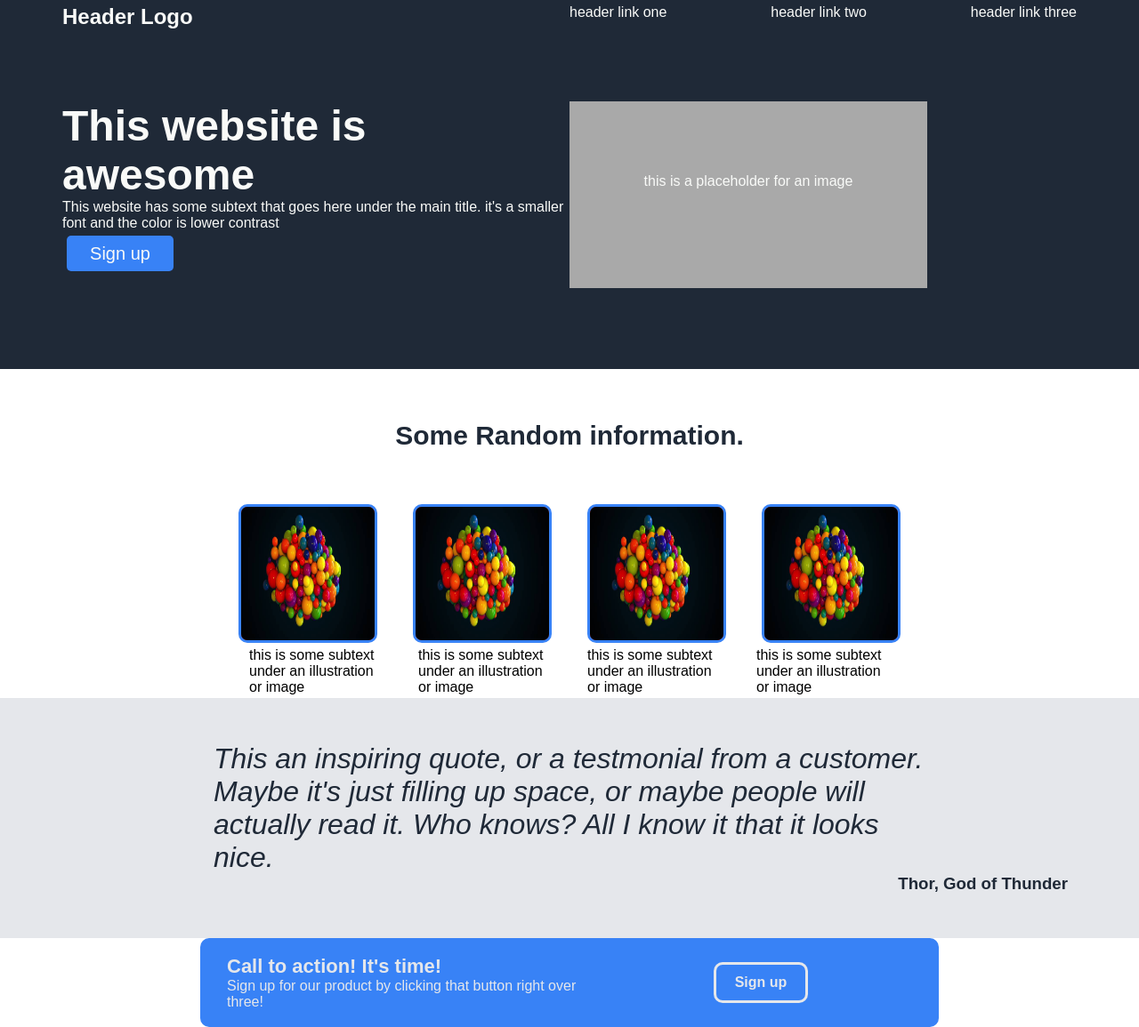
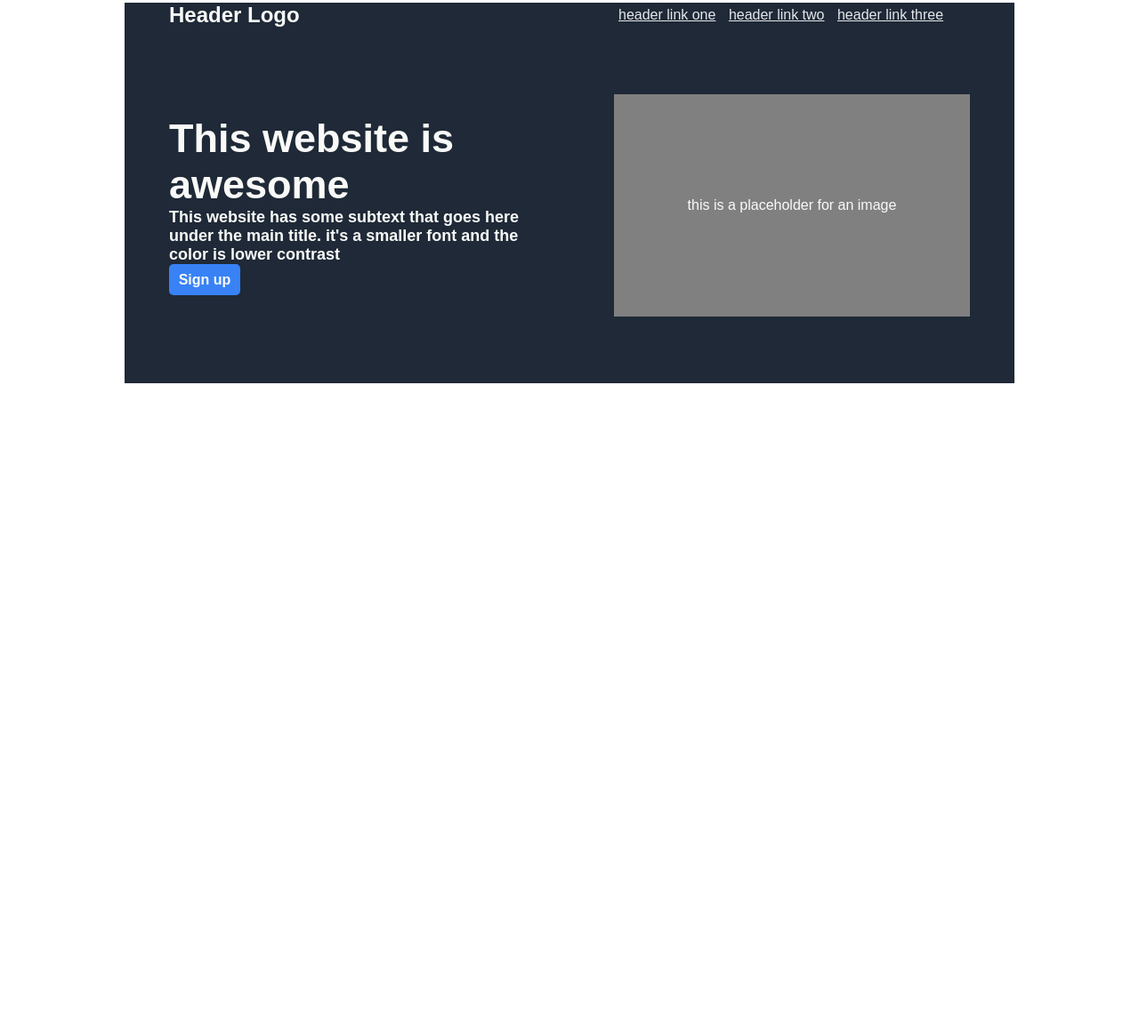
Before and after one commit to wesley-oliveira-bd/odin-landing-page, a plain HTML site: page index.html in a window 1280 px wide. Shown: the part 5-1160 px from the top of the page at 89% size. After the commit the page ends 800 px from the top, so only its background shows below. Drawn offline with Linux system fonts and the light colour scheme.

Commit message:
substituição completa do index.html

```diff
--- a/css/style.css
+++ b/css/style.css
@@ -1,170 +1,105 @@
 @charset "UTF-8";
-* {margin: 0; padding: 0; text-decoration: none;font-family: Arial, Helvetica, sans-serif;}
 
-a {
+*{
+    font-family: Arial, Helvetica, sans-serif;
+}
+
+body {
+    display: flex;
+    justify-content: center;
+}
+
+.cabecalho01 {
+    background-color: #1f2937;
+    width: 1000px;
+}
+
+.cabecalho02 {
+    color: #f9faf8;
+    background-color: #1f2937;
+    width: 1000px;
+    height: 400px;
+}
+
+h2 {
     color: #f9faf8;
 }
 
-h1 {
-    font-size: 48px;
+div.header-logo {
+    color: #f9faf8;
+    font-size: 24px;
+    font-weight: bold;
+    width: 400px;
 }
 
-.menu_sup {
-    background-color: #1f2937;
-    padding: 10px 70px;
-    height: 400px;
-    display: flex;
-    flex-wrap: wrap;
+div.header-link {
+    width: 400px;
 }
 
-.item {
-    color: #f9faf8;
-    padding: 0px;
-    margin: 0px;
-    width: 50%;
+a {
+    color: #e5e7eb;
+    margin: 0px 5px 0px 5px;
 }
 
-.menu02 {
-    display: flex;
-    justify-content: space-between;
+div.cabecalho02 {
+    background-color:#1f2937
+    width: 1000px;
 }
 
-.menu03 {
+div.maintext {
+    width: 400px;
+    height: 250px;
+}
+
+div.image {
+    background-color: gray;
+    width: 400px;
+    height: 250px;
+}
+
+div.text01 {
+    font-size: 45px;
+    font-weight: bold;
+    color: #f9faf8;
+}
+
+div.text02 {
+    font-size: 18px;
+    font-weight: bold;
+    color: #f9faf8;
+}
+
+div.btn01 {
+    height: 35px;
+    width: 80px;
+    color: #f9faf8;
+    font-weight: bolder;
+    border-radius: 5px;
+    background-color: #3882f6;
+}
+
+/*configurações de flexbox*/
+.flexrow {
+    display: flex;
+    flex-direction: row;
+}
+
+.flexcolumn {
     display: flex;
     flex-direction: column;
 }
 
-.signup {
-    background-color: #3882f6;
-    font-size: 20px;
-    height: 40px;
-    width: 120px;
-    margin: 5px;
-    border-radius: 5px;
-    display: flex;
+.align-sac {
+    justify-content: space-around;
+    align-items: center;
+}
+
+.align-cfs {
+    justify-content: center;
+    align-items: flex-start;
+}
+
+.align-cc {
     justify-content: center;
     align-items: center;
 }
-
-.menu04 {
-    background-color: darkgrey;
-    height: 180px;
-    width: 402px;
-    padding-bottom: 30px;
-    padding-left: 0px;
-    display: flex;
-    align-items: center;
-    justify-content: center;
-}
-
-.middle-menu {
-    font-size: 20px;
-    color: #1f2937;
-    height: 150px;
-    display: flex;
-    flex-direction: column;
-    align-items: center;
-    justify-content: center;
-}
-
-.image-menu {
-    display: flex;
-    height: 160px;
-    justify-content: center;
-    align-items: center;
-}
-
-.image {
-    background-color: brown;
-    border-color: #3882f6;
-    border-style: solid;
-    border-radius: 10px;
-    margin: 20px;
-    height: 150px;
-    width: 150px;
-}
-
-.inf-menu {
-    height: 60px;
-    display: flex;
-    justify-content: center;
-    align-items: center;
-}
-
-.inf-text {
-    width: 150px;
-    margin: 20px;
-    display: flex;
-}
-
-.middle-text {
-    background-color: #e5e7eb;
-    color: #1f2937;
-    padding: 50px 50px 0px 50px;
-    font-size: 24pt;
-    display: flex;
-    flex-direction: column;
-    justify-content: center;
-    align-items: center;
-}
-
-.text-mid {
-    width: 800px;
-}
-
-.autor-text {
-    background-color: #e5e7eb;
-    font-size: 14pt;
-    color: #1f2937;
-    padding: 0px 80px 50px 50px;
-    display: flex;
-    justify-content: flex-end;
-}
-
-.menu-inf {
-    color: #e5e7eb;
-    display: flex;
-    justify-content: center;
-}
-
-.menu-inf-item {
-    background-color: #3882f6;
-    width: 400px;
-    height: 100px;
-    display: flex;
-    align-items: center;
-}
-
-.menu-inf-item.item01 {
-    border-radius: 10px 0px 0px 10px;
-    display: flex;
-    padding-left: 30px;
-    justify-content: center;
-    flex-direction: column;
-    align-items: flex-start;
-
-}
-
-.menu-inf-item.item02 {
-    border-radius: 0px 10px 10px 0px;
-    display: flex;
-    justify-content: center;
-    align-items: center;
-
-}
-
-.text-menu-btn {
-    font-weight: bolder;
-    border-style: solid;
-    border-radius: 10px;
-    width: 100px;
-    height: 40px;
-    display: flex;
-    justify-content: center;
-    align-items: center;
-}
-
-.text-menu-inf.item01 {
-    font-size: 22px;
-    font-weight: bolder;
-}
--- a/index.html
+++ b/index.html
@@ -4,60 +4,34 @@
     <meta charset="UTF-8">
     <meta http-equiv="X-UA-Compatible" content="IE=edge">
     <meta name="viewport" content="width=device-width, initial-scale=1.0">
+    <title>Landing Page</title>
     <link rel="stylesheet" href="css/style.css">
-    <title>odin project</title>
 </head>
 <body>
-    <div class="menu_sup">
-        <article class="item menu01"><h2>Header Logo</h2></article>
-        <article class="item menu02">
-            <a href="">header link one</a>
-            <a href="">header link two</a>
-            <a href="">header link three</a>
-        </article>
-        <article class="item menu03">
-            <h1>This website is awesome</h1>
-            <p>This website has some subtext that goes here under the main title. it's a smaller font and the color is lower contrast</p>
-            <a href="" class="signup">Sign up</a>
-        </article>
-        <article class="item menu04"><p>this is a placeholder for an image</p></article>
-    </div>
+    <main>
 
-    <div class="middle-menu">
-        <h2 class="menu01">Some Random information.</h2>
-    </div>
-
-    <div class="image-menu">
-        <img src="images/menuimage.jpg" class="image">
-        <img src="images/menuimage.jpg" class="image">
-        <img src="images/menuimage.jpg" class="image">
-        <img src="images/menuimage.jpg" class="image">
-    </div>
-
-    <div class="inf-menu">
-        <p class="inf-text">this is some subtext under an illustration or image</p>
-        <p class="inf-text">this is some subtext under an illustration or image</p>
-        <p class="inf-text">this is some subtext under an illustration or image</p>
-        <p class="inf-text">this is some subtext under an illustration or image</p>
-    </div>
-
-    <div class="middle-text">
-        <p class="text-mid"><em>This an inspiring quote, or a testmonial from a customer. Maybe it's just filling up space, or maybe people will actually read it. Who knows? All I know it that it looks nice.</em></p>
-    </div>
-        <div class="autor-text">
-            <p><strong>Thor, God of Thunder</strong></p>
+        <div class="cabecalho01 flexrow align-sac">
+            <div class="header-logo">Header Logo</div>
+            <div class="header-link flex01">
+                <a href="">header link one</a>
+                <a href="">header link two</a>
+                <a href="">header link three</a>
+            </div>
         </div>
 
-    <div class="menu-inf">
+        <div class="cabecalho02 flexrow align-sac">
+            <div class="maintext flexcolumn align-cfs">
+                <div class="text01">This website is awesome</div>
+                <div class="text02">This website has some subtext that goes here under the main title. it's a smaller font and the color is lower contrast</div>
+                <div class="btn01 flexrow align-cc">Sign up</div>
 
-        <article class="menu-inf-item item01">
-            <p class="text-menu-inf item01">Call to action! It's time!</p>
-            <p class="text-menu-inf item02">Sign up for our product by clicking that button right over three!</p>
-        </article>
+            </div>
+            <div class="image flexrow align-cc">
+                this is a placeholder for an image
+            </div>
+        </div>
 
-        <article class="menu-inf-item item02">
-            <p class="text-menu-btn">Sign up</p>
-        </article>
-    </div>
+
+    </main>
 </body>
 </html>
```
Also changed, not shown: 1 other file.
